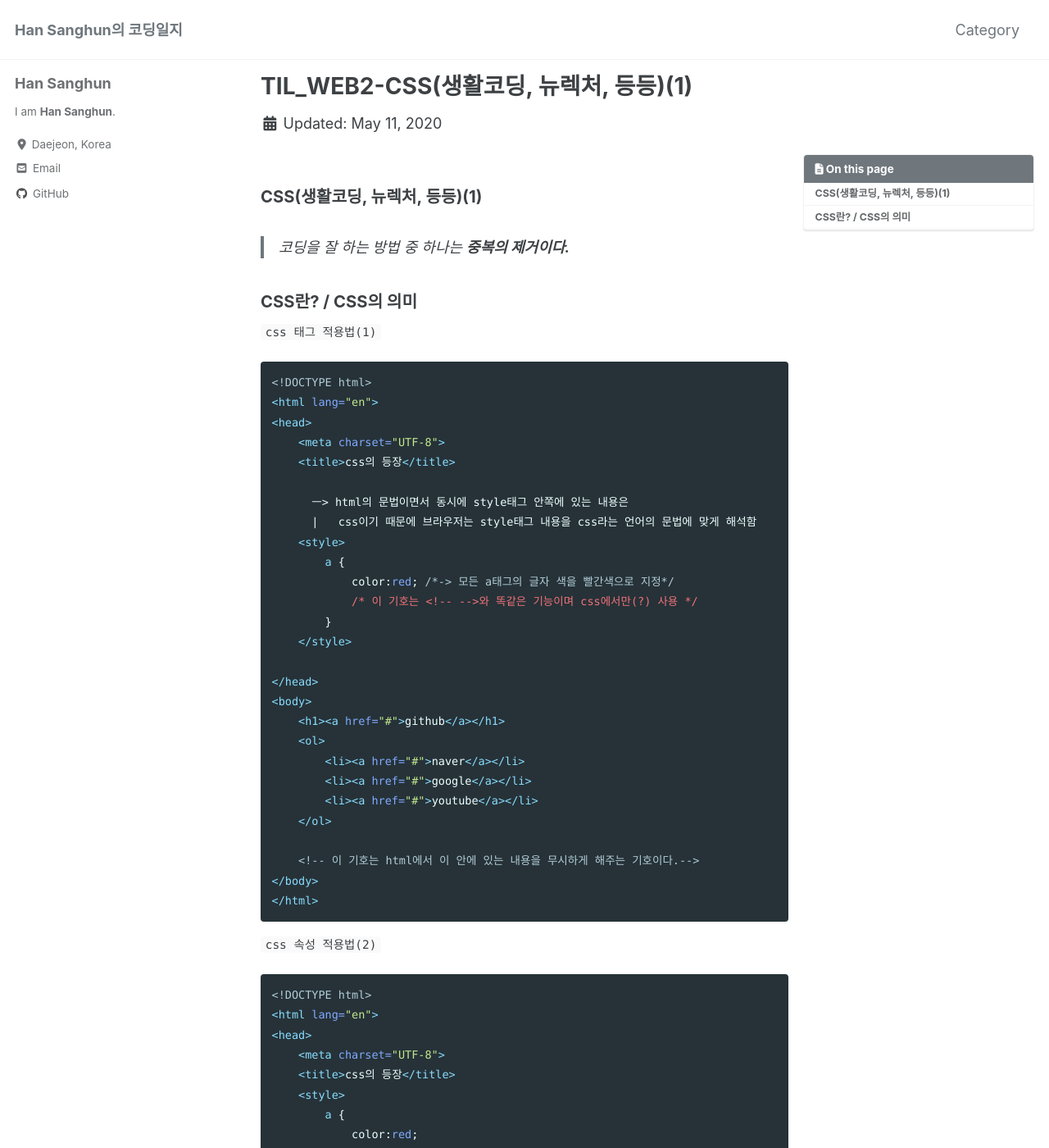
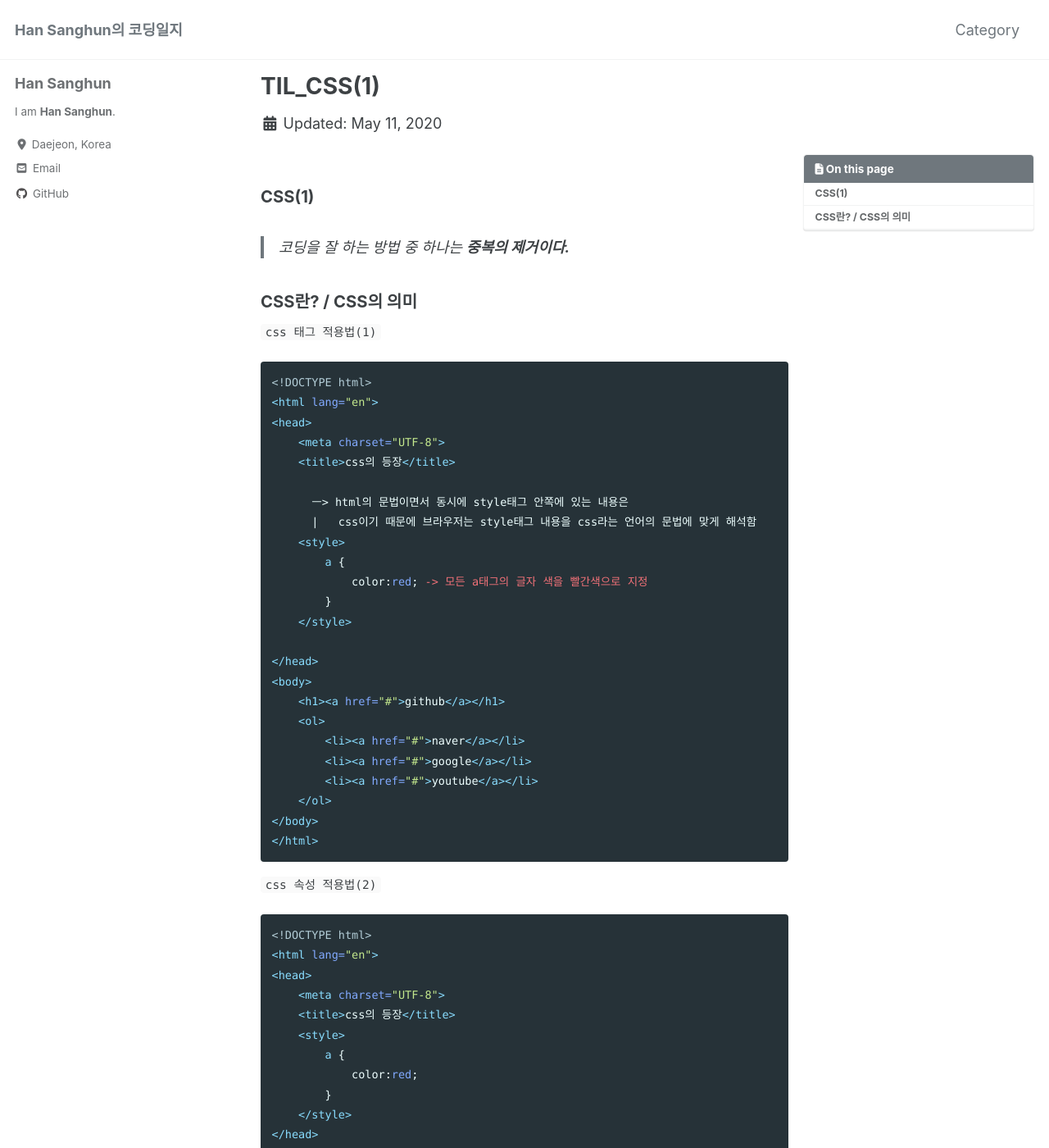
Before and after one commit to HanSanghun94/HanSanghun94.github.io, a Jekyll site: the page built from _posts/2020-05-11-css(1).md, in a window 1280 px wide and 1400 px high. Shown: the whole window at 82% size. Built offline with Jekyll 4.4.1, drawn with Linux system fonts in a browser that asks for light colours; cached includes are drawn as plain includes; nearby versions of some CDN libraries; some of the changed text lies outside the part shown.

Commit message:
TIL_HTML

````diff
--- a/_posts/2020-05-11-css(1).md
+++ b/_posts/2020-05-11-css(1).md
@@ -1,5 +1,5 @@
 ---
-title : "TIL_WEB2-CSS(생활코딩, 뉴렉처, 등등)(1)"
+title : "TIL_CSS(1)"
 category :
     - "CSS"
 tags :
@@ -8,13 +8,11 @@ tags :
 
 toc : true
 ---
-<h3>CSS(생활코딩, 뉴렉처, 등등)(1)</h3>
+<h3>CSS(1)</h3>
 
 > 코딩을 잘 하는 방법 중 하나는 __중복의 제거이다.__
 
 ### CSS란? / CSS의 의미
-
-
 
 `css 태그 적용법(1)`
 
@@ -29,8 +27,7 @@ toc : true
       |   css이기 때문에 브라우저는 style태그 내용을 css라는 언어의 문법에 맞게 해석함
     <style>
         a {
-            color:red; /*-> 모든 a태그의 글자 색을 빨간색으로 지정*/
-            /* 이 기호는 <!-- -->와 똑같은 기능이며 css에서만(?) 사용 */
+            color:red; -> 모든 a태그의 글자 색을 빨간색으로 지정
         }
     </style>
 
@@ -42,8 +39,6 @@ toc : true
         <li><a href="#">google</a></li>
         <li><a href="#">youtube</a></li>
     </ol>
-
-    <!-- 이 기호는 html에서 이 안에 있는 내용을 무시하게 해주는 기호이다.-->
 </body>
 </html>
 ```
@@ -59,7 +54,6 @@ toc : true
     <style>
         a {
             color:red;
-            text-decoration: none; -> 웹 페이지에 있는 모든 a태그의 장식 즉, 밑줄이 없어진다.
         }
     </style>
 </head>
--- a/_posts/2020-05-12-css(2).md
+++ b/_posts/2020-05-12-css(2).md
@@ -1,15 +1,14 @@
 ---
-title : "TIL_WEB2-CSS-생활코딩(2)"
+title : "TIL_CSS(2)"
 category :
     - "CSS"
 tags :
     - "CSS"
-    - "생활코딩"
     - "TIL"
 
 toc : true
 ---
-<h3>WEB2-CSS-생활코딩(2)</h3>
+<h3>CSS(2)</h3>
 
 ### css 박스모델
 
````
Also changed, not shown: _posts/2020-05-10-html(3).md (+3 -5 lines).
